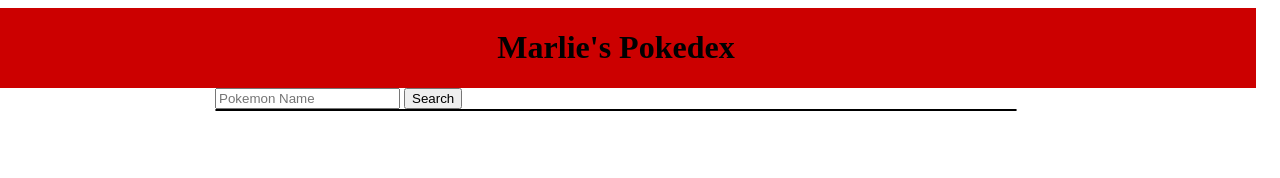
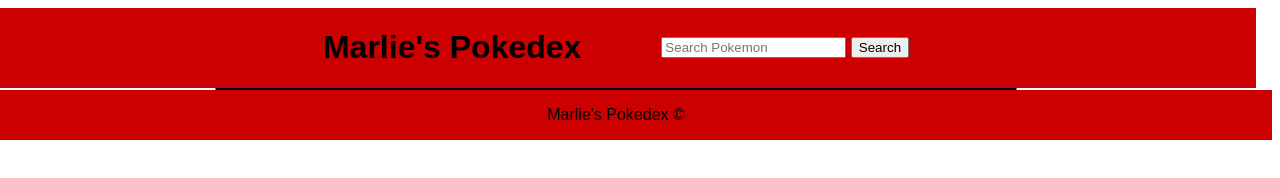
Before and after one commit to marliemarls/backup_sba308a, a website with bundled scripts: page index.html in a window 1280 px wide. Built offline with nearby package versions, Linux system fonts and the light colour scheme; no server answers; a web font is replaced by a local one.

Commit message:
added still cant figure out the search engine but at least it looks pretty / worked on css

```diff
--- a/index.html
+++ b/index.html
@@ -12,19 +12,15 @@
 <body>
     <div class="headerDiv">
         <h1 class="marliesHeader">Marlie's Pokedex</h1>
-    </div>
-
-    <div class="pokeDiv">
-
         <div class="buttonsDiv">
-            <input type="search" name="Pokemon" class="searchBar" placeholder="Pokemon Name" id="searchBar">
+            <input type="search" name="Pokemon" class="searchBar" placeholder="Search Pokemon" id="searchBar">
             <button type="submit" class="searchBtn" onclick="searchBtn()">Search</button>
         </div>
-
-
+    </div>
+    <div class="pokeDiv">
         <div class="pokeList"></div>
     </div>
-
+    <div class="footer"> Marlie's Pokedex ©</div>
     <script src="https://cdn.jsdelivr.net/npm/axios/dist/axios.min.js"></script>
     <script type="module" src="main.js"></script>
 </body>
--- a/searchBtn.js
+++ b/searchBtn.js
@@ -1,4 +1,6 @@
 import { fetchData } from "./api.js";
+
+//this is the search engine functionality file. able to grab one pokemon but not able to grab others.
 
 export async function searchBtn() {
   const data = await fetchData();
@@ -11,22 +13,15 @@
     })
   );
 
-  pokeArr.forEach(async (pokemon) => {
-    const arrOfPokeTypes = pokemon.types.flatMap((obj) => obj.type.name);
+  pokeArr.forEach((pokemon) => {
     const arrOfPokeNames = pokemon.name;
 
     const btn = document.querySelector(".searchBtn");
     btn.addEventListener("click", (event) => {
       let inputInfo = document.querySelector(".searchBar").value;
-      let pokeCards = document.querySelector(`#${inputInfo}`);
-
-      if (pokeCards && event) {
-        pokeDiv.innerHTML = "";
-        pokeDiv.append(pokeCards);
-        inputInfo = "";
-        console.log(inputInfo)
-      }
-      console.log(inputInfo);
+      let pokeCards = document.querySelector("#" + inputInfo);
+      pokeDiv.innerHTML = "";
+      pokeDiv.append(pokeCards);
     });
   });
 }
--- a/style.css
+++ b/style.css
@@ -1,3 +1,5 @@
+@import url("https://fonts.cdnfonts.com/css/depixel");
+
 body{
     display: flex;
     flex-direction: column;
@@ -5,6 +7,7 @@
     align-items: center;
     /* background-color: #CC0000; */
     width: 95vw;
+    font-family: "DePixel", sans-serif;
 }
 .pokeList{
     display: grid;
@@ -16,8 +19,14 @@
     background-color: rgb(250, 250, 250);
 
 }
+.marliesHeader{
+    text-align: center;
+}
 
 .headerDiv{
+    display: flex;
+    justify-content: center;
+    align-items: center;
     background-color: #CC0000 ;
     width: 100vw;
     text-align: center;
@@ -35,3 +44,15 @@
     border: none;
     border-radius: 10pt;
 }
+
+.footer{
+    background-color: #CC0000;
+    display: flex;
+    justify-content: center;
+    align-items: center;
+    width: 102.5vw;
+    height: 50px;
+}
+.buttonsDiv{
+    margin-left: 5em;
+}
```
Also changed, not shown: README.md.
